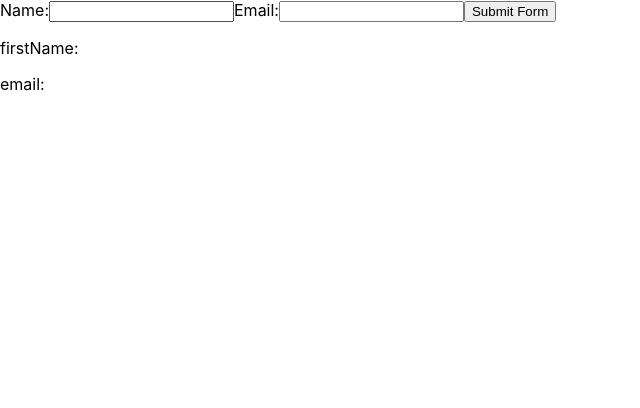
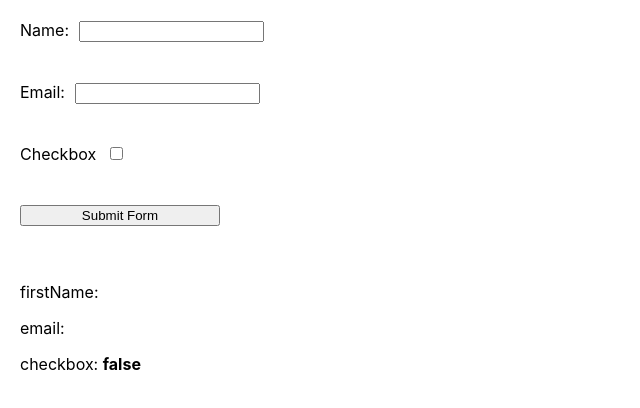
Before and after one commit to elena1964synyshyn/huck, a React (Create React App) app in the folder my-app/: page / in a window 1280 px wide. Shown: the top 408 px of the page, without its empty margins (0-640 px from the left). Built offline with nearby package versions, Linux system fonts and the light colour scheme.

Commit message:
add files js and update files js

```diff
--- /dev/null
+++ b/my-app/src/components/Checkbox.js
@@ -0,0 +1,18 @@
+const Checkbox = ({ value, handleCheckboxChange }) => {
+  return (
+    <div style={{ padding: '20px' }}>
+      <label style={{ marginRight: '10px' }} htmlFor="Checkbox">
+        Checkbox
+      </label>
+      <input
+        checked={value.checkbox}
+        onChange={handleCheckboxChange}
+        type="checkbox"
+        name="Checkbox"
+        id="Checkbox"
+      />
+    </div>
+  );
+};
+
+export default Checkbox;
--- a/my-app/src/components/ControlledForms/ControlledForms.js
+++ b/my-app/src/components/ControlledForms/ControlledForms.js
@@ -1,9 +1,12 @@
 import { useState } from 'react';
+import InputData from '../InputData';
+import Checkbox from '../Checkbox';
 
 const ControlledForms = () => {
   const [value, setValue] = useState({
     name: '',
     email: '',
+    checkbox: false,
   });
 
   const handleSubmit = event => {
@@ -20,10 +23,21 @@ const ControlledForms = () => {
     setValue(prevState => ({ ...prevState, email }));
   };
 
+  const handleCheckboxChange = event => {
+    const checkbox = event.target.checked;
+    setValue(prevState => ({ ...prevState, checkbox }));
+  };
+
   return (
     <>
-      <form onSubmit={handleSubmit}>
-        <label htmlFor="name">Name:</label>
+      <form
+        onSubmit={handleSubmit}
+        style={{ display: 'flex', flexDirection: 'column' }}
+      >
+        <div style={{ padding: '20px' }}>
+          <label style={{ marginRight: '10px' }} htmlFor="name">
+            Name:
+          </label>
           <input
             value={value.name}
             onChange={handleNameChange}
@@ -31,8 +45,12 @@ const ControlledForms = () => {
             name="name"
             id="name"
           />
+        </div>
 
-        <label htmlFor="email">Email:</label>
+        <div style={{ padding: '20px' }}>
+          <label style={{ marginRight: '10px' }} htmlFor="email">
+            Email:
+          </label>
           <input
             value={value.email}
             onChange={handleEmailChange}
@@ -40,18 +58,13 @@ const ControlledForms = () => {
             name="email"
             id="email"
           />
-
-        <input type="submit" value="Submit Form" />
+        </div>
+        <Checkbox value={value} handleCheckboxChange={handleCheckboxChange} />
+        <div style={{ padding: '20px' }}>
+          <input style={{ width: '200px' }} type="submit" value="Submit Form" />
+        </div>
       </form>
-
-      <div>
-        <p>
-          firstName: <strong>{value.name}</strong>
-        </p>
-        <p>
-          email: <strong>{value.email}</strong>
-        </p>
-      </div>
+      <InputData value={value} />
     </>
   );
 };
--- /dev/null
+++ b/my-app/src/components/InputData.js
@@ -0,0 +1,18 @@
+import React from 'react';
+const InputData = ({ value }) => {
+  return (
+    <div style={{ padding: '20px' }}>
+      <p>
+        firstName: <strong>{value.name}</strong>
+      </p>
+      <p>
+        email: <strong>{value.email}</strong>
+      </p>
+      <p>
+        checkbox: <strong>{value.checkbox.toString()}</strong>
+      </p>
+    </div>
+  );
+};
+
+export default InputData;
--- /dev/null
+++ b/my-app/src/components/Textinputs.js
@@ -0,0 +1,3 @@
+const Textinputs = (value, setValue) => {
+  return <></>;
+};
```
Lines whose indentation alone changed are shown as unchanged.
